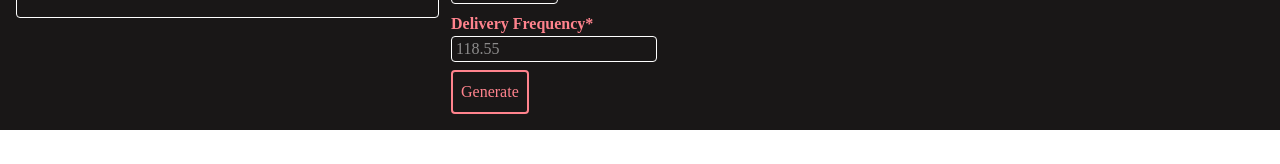
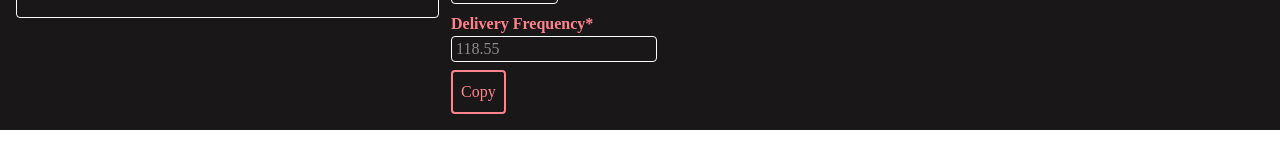
Before and after one commit to ArtieFuzzz/atc24tools, a SvelteKit app: page /pdc in a window 1280 px wide. Shown: the part 416-580 px from the top of the page. Built offline with nearby package versions, Linux system fonts and the light colour scheme; a small style sheet from the web is missing.

Commit message:
pdc: Minor refactoring

```diff
--- a/src/components/PDC.svelte
+++ b/src/components/PDC.svelte
@@ -60,7 +60,7 @@ ONLY READBACK SID, SQUAWK CODE, AND BAY NO. ON [FREQUENCY]`);
       .replace("[FREQUENCY]", deliveryFrequency.padEnd(7, "0"))
       .replace("  ", " ");
 
-    navigator.clipboard.writeText(populated);
+    navigator.clipboard.writeText(`\`\`\`\n${populated}\n\`\`\``);
   }
 </script>
 
@@ -174,7 +174,7 @@ ONLY READBACK SID, SQUAWK CODE, AND BAY NO. ON [FREQUENCY]`);
           <button
             onclick={() => generatePDC()}
             class="p-2 hover:bg-black hover:text-white rounded-sm border-2 duration-150 linear"
-            >Generate</button
+            >Copy</button
           >
         </div>
       </div>
```
